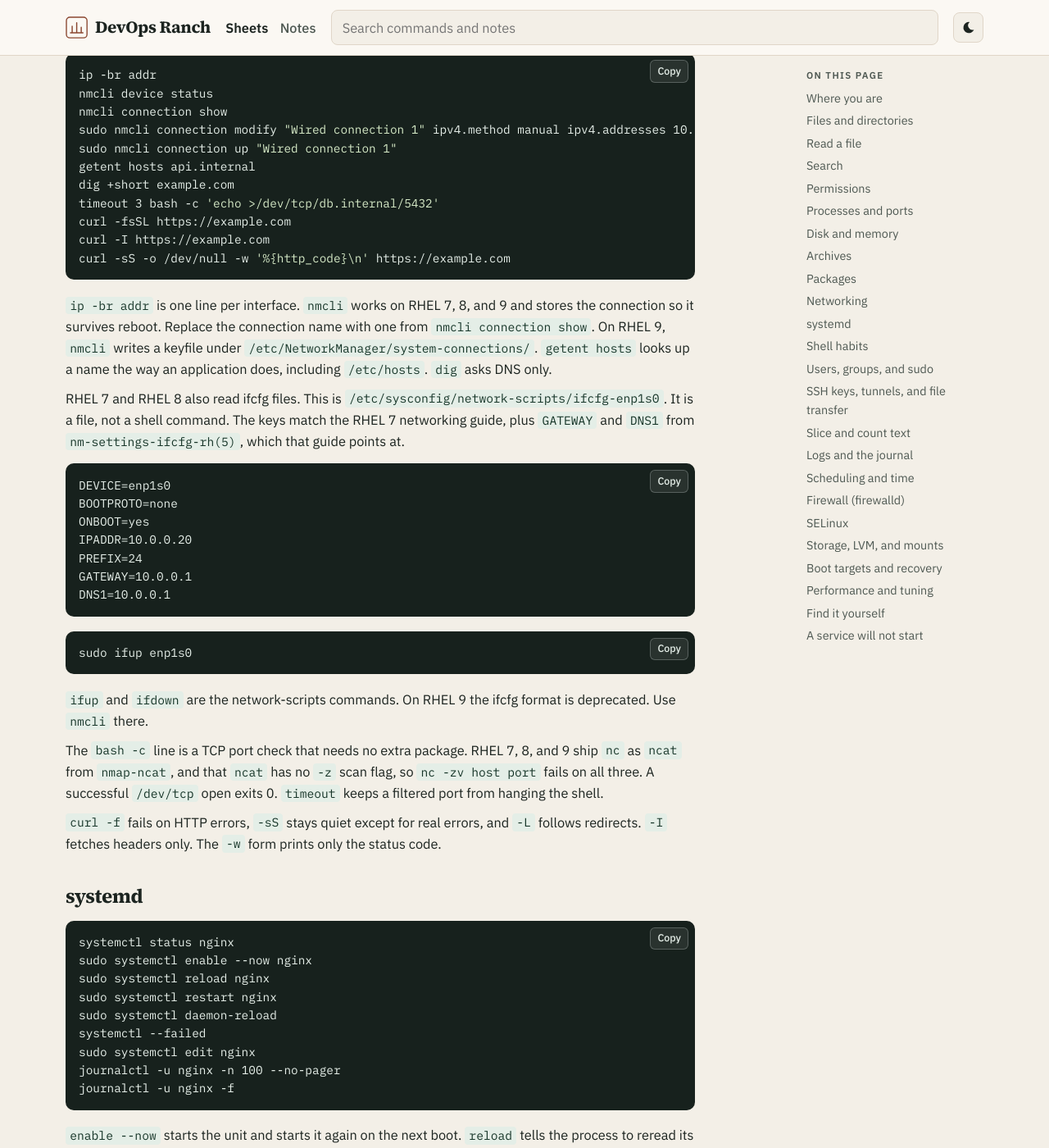
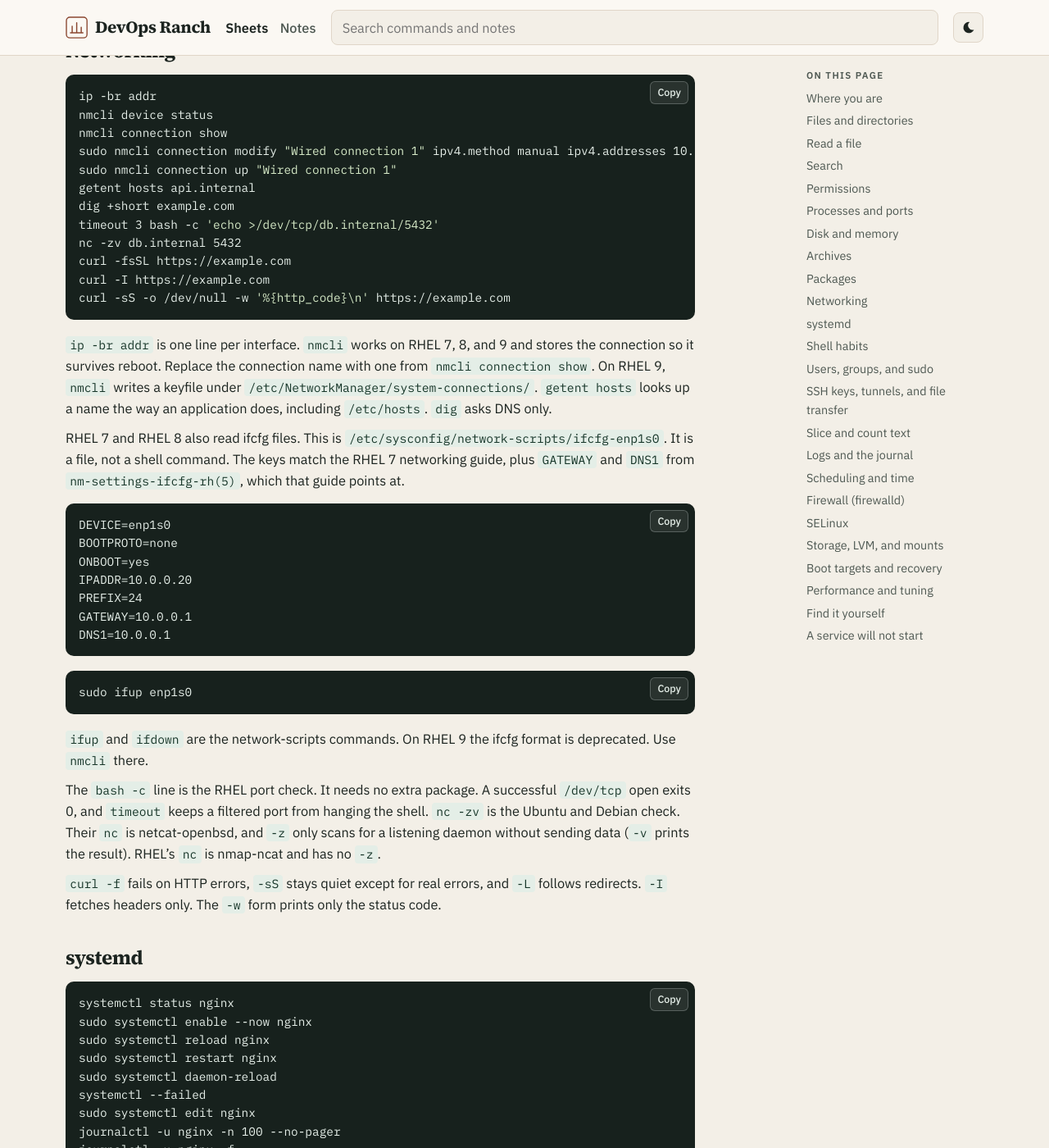
Before and after one commit to devopscowboy/DevOpsRanch, a Jekyll site: the page built from _cheatsheets/linux.md, in a window 1280 px wide and 1400 px high, scrolled down 5086 px. Shown: the whole window at 82% size. Built offline with Jekyll 4.4.1, drawn with Linux system fonts in a browser that asks for light colours; some of the changed text lies outside the part shown.

Commit message:
Add the Ubuntu netcat-openbsd port check next to the RHEL one.
nc -zv is the Debian and Ubuntu scan. RHEL nc is still nmap-ncat and has no -z.

Co-authored-by: The DevOps Cowboy <devopscowboy@users.noreply.github.com>

```diff
--- a/_cheatsheets/linux.md
+++ b/_cheatsheets/linux.md
@@ -10,7 +10,7 @@ updated: 2026-10-30
 
 These are GNU/Linux commands for RHEL 7, 8, and 9. Where a release differs, the RHEL 9 command is labeled and the older one sits under it. macOS and Debian differ on a few flags; those differences are called out next to the command. The same jobs done with a playbook are on the [Ansible sheet](/cheatsheets/ansible/).
 
-Verified against the RHEL 7 System Administrator's Guide (yum, networking, chrony, ntpd, systemd) and Security Guide (iptables), the RHEL 8 basic system settings and firewalld docs, and the RHEL 9 product documentation for firewalld, SELinux, parted, LVM, and basic system settings.
+Verified against the RHEL 7 System Administrator's Guide (yum, networking, chrony, ntpd, systemd) and Security Guide (iptables), the RHEL 8 basic system settings and firewalld docs, and the RHEL 9 product documentation for firewalld, SELinux, parted, LVM, and basic system settings. `nc -zv` was checked against the netcat-openbsd man page on Ubuntu 24.04.
 
 ## Where you are
 
@@ -186,6 +186,7 @@ sudo nmcli connection up "Wired connection 1"
 getent hosts api.internal
 dig +short example.com
 timeout 3 bash -c 'echo >/dev/tcp/db.internal/5432'
+nc -zv db.internal 5432
 curl -fsSL https://example.com
 curl -I https://example.com
 curl -sS -o /dev/null -w '%{http_code}\n' https://example.com
@@ -211,7 +212,7 @@ sudo ifup enp1s0
 
 `ifup` and `ifdown` are the network-scripts commands. On RHEL 9 the ifcfg format is deprecated. Use `nmcli` there.
 
-The `bash -c` line is a TCP port check that needs no extra package. RHEL 7, 8, and 9 ship `nc` as `ncat` from `nmap-ncat`, and that `ncat` has no `-z` scan flag, so `nc -zv host port` fails on all three. A successful `/dev/tcp` open exits 0. `timeout` keeps a filtered port from hanging the shell.
+The `bash -c` line is the RHEL port check. It needs no extra package. A successful `/dev/tcp` open exits 0, and `timeout` keeps a filtered port from hanging the shell. `nc -zv` is the Ubuntu and Debian check. Their `nc` is netcat-openbsd, and `-z` only scans for a listening daemon without sending data (`-v` prints the result). RHEL's `nc` is nmap-ncat and has no `-z`.
 
 `curl -f` fails on HTTP errors, `-sS` stays quiet except for real errors, and `-L` follows redirects. `-I` fetches headers only. The `-w` form prints only the status code.
 
```
